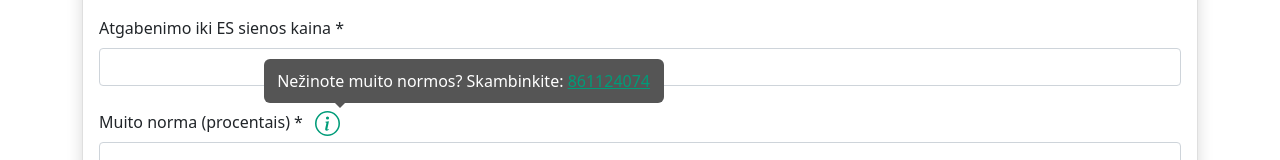
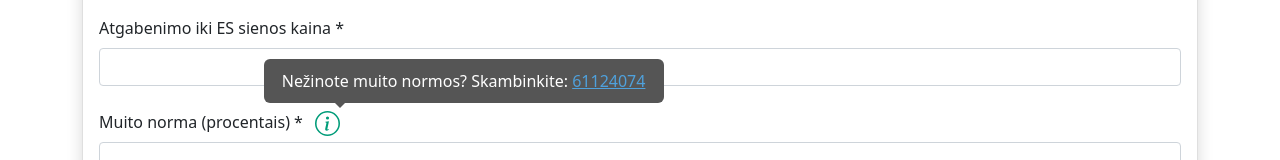
Before and after one commit to GretaSabaliauskiene/customs-calculator, a plain HTML site: page index.html in a window 1280 px wide. Both pictures are taken after a click on the element 323 px from the left and 355 px from the top of the page. Shown: the part 232-392 px from the top of the page. Drawn offline with nearby package versions, Linux system fonts and the light colour scheme.

Commit message:
style: changed a color

```diff
--- a/index.html
+++ b/index.html
@@ -60,7 +60,7 @@
                       <path d="m8.93 6.588-2.29.287-.082.38.45.083c.294.07.352.176.288.469l-.738 3.468c-.194.897.105 1.319.808 1.319.545 0 1.178-.252 1.465-.598l.088-.416c-.2.176-.492.246-.686.246-.275 0-.375-.193-.304-.533L8.93 6.588zM9 4.5a1 1 0 1 1-2 0 1 1 0 0 1 2 0z"/>
                     </svg>
                     <span class="popuptext" id="myPopup">
-                        Nežinote muito normos? Skambinkite: <a style="color: #009c79;" href="tel:861124074">861124074</a>
+                        Nežinote muito normos? Skambinkite: <a style="color: #4fa1dc;" href="tel:+37061124074">61124074</a>
                       </span>
                   </div>
 
```
